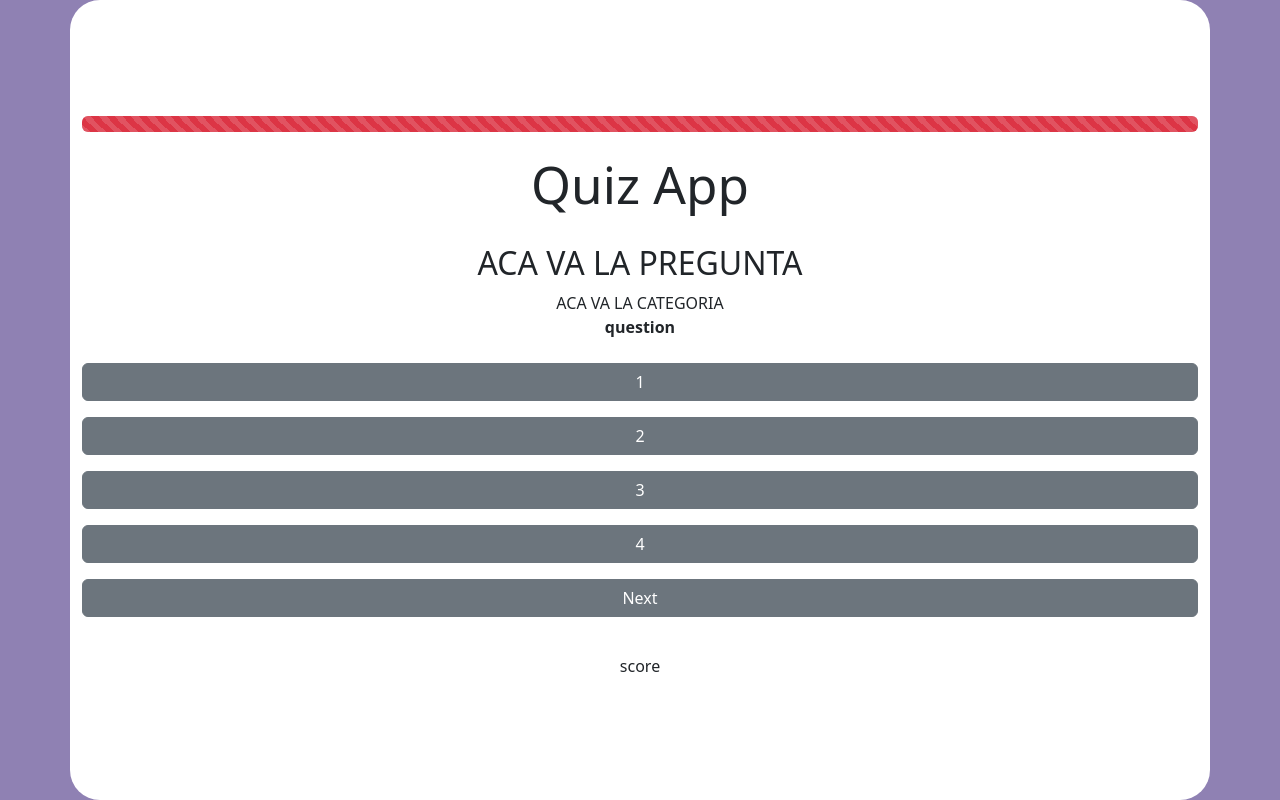
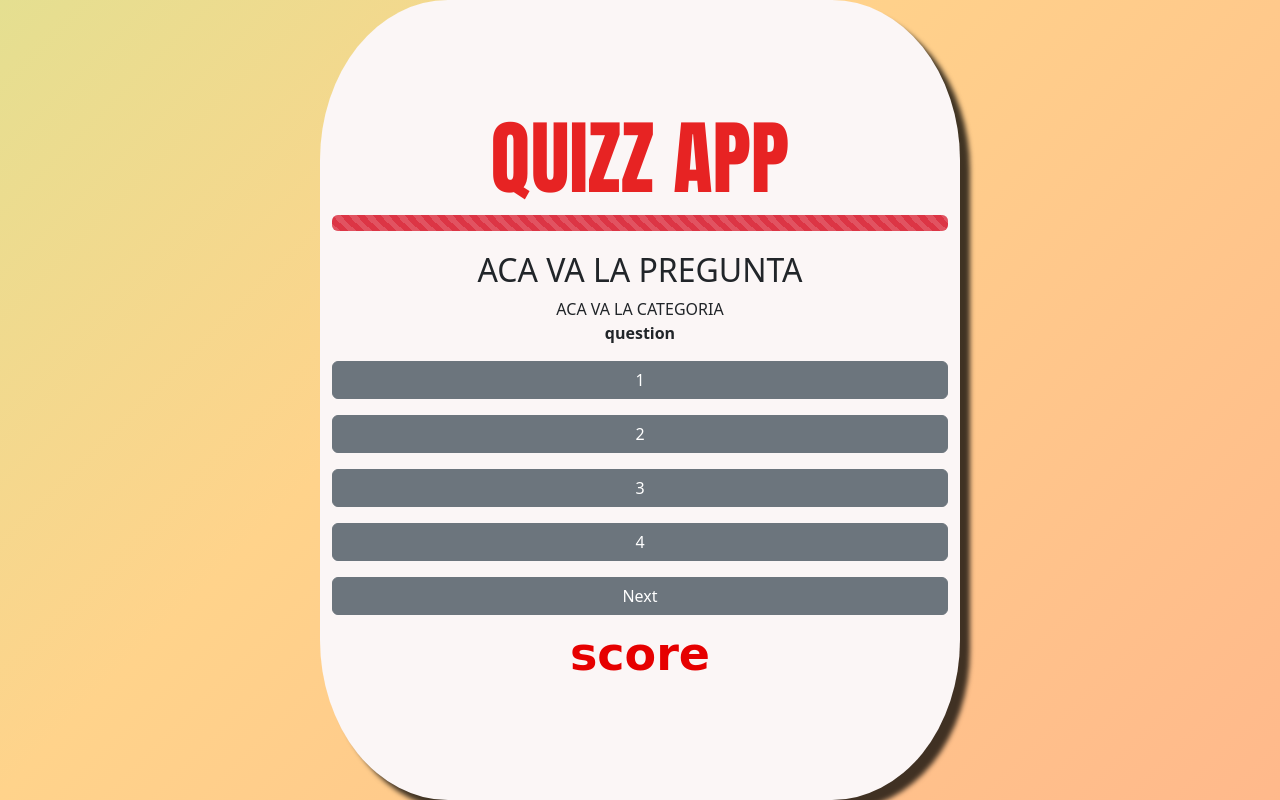
Before and after one commit to Lucas-Quiroga/quizz-app, a website built with Vite: page index.html in a window 1280 px wide. Built offline with nearby package versions, Linux system fonts and the light colour scheme; no server answers.

Commit message:
terminado

```diff
--- a/index.html
+++ b/index.html
@@ -12,28 +12,29 @@
 </head>
 
 <body>
-  <div class="container d-flex flex-column justify-content-center text-center vh-100" id="dad-conteinter">
-
-    <div id="timer" class="progress float-end mb-4" role="progressbar" aria-label="Timer" aria-valuenow="100"
+  <div class="container d-flex flex-column justify-content-center text-center" id="dad-conteinter"
+    style=" border-radius: 20%; height: 50rem; width: 40rem;">
+    <h1>Quizz App</h1>
+    <div id="timer" class="progress float-end mb-1" role="progressbar" aria-label="Timer" aria-valuenow="100"
       aria-valuemin="0" aria-valuemax="100">
       <div id="timer-text" class="progress-bar progress-bar-striped progress-bar-animated bg-danger float-end text-end"
         style="width: 100%"></div>
     </div>
-    <h1>Quiz App</h1>
-    <div id="question-container" class="my-4">
+
+    <div id="question-container" class="my-3">
       <h2 id="question">ACA VA LA PREGUNTA</h2>
       <span id="category">ACA VA LA CATEGORIA</span>
       <br>
       <b id="questionNumber">question</b>
     </div>
-    <div id="choices-container" class="d-flex flex-column gap-3">
-      <button class="btn btn-secondary">1</button>
-      <button class="btn btn-secondary">2</button>
-      <button class="btn btn-secondary">3</button>
-      <button class="btn btn-secondary">4</button>
+    <div id="choices-container" class="d-flex flex-column gap-3 mb-2">
+      <button class="btn btn-secondary btn-hover">1</button>
+      <button class="btn btn-secondary btn-hover">2</button>
+      <button class="btn btn-secondary btn-hover">3</button>
+      <button class="btn btn-secondary btn-hover">4</button>
     </div>
-    <button id="next-btn" class="btn btn-secondary my-3">Next</button>
-    <div id="score-container" class="mt-4">
+    <button id="next-btn" class="btn btn-secondary my-2 btn-hover">Next</button>
+    <div id="score-container" class="mt-1">
       <h6>score</h6>
     </div>
   </div>
--- a/preguntas.js
+++ b/preguntas.js
@@ -18,6 +18,7 @@ let puntuacionElemento;
 let respuestaSeleccionada;
 let juegoTerminado = false;
 let totalPreguntas;
+let siguientePreguntaState = true;
 
 // INICIAR EL JUEGO
 export async function iniciarJuego() {
@@ -32,7 +33,9 @@ export async function iniciarJuego() {
   mostrarOpciones(datos.results[indicePregunta]);
   questionNumberFunc(0);
   mostrarPuntaje();
-  siguienteBoton.addEventListener("click", siguientePregunta);
+  siguientePreguntaState
+    ? siguienteBoton.addEventListener("click", siguientePregunta)
+    : false;
 }
 
 function startTimer() {
@@ -86,31 +89,27 @@ function mostrarOpciones(preguntaActual) {
     ...preguntaActual.incorrect_answers,
     preguntaActual.correct_answer,
   ]);
+  siguienteBoton.classList.add("ocultar");
 
   todasOpciones.forEach((opcion) => {
     const boton = crearBotonOpcion(opcion);
     contenedorOpciones.appendChild(boton);
-    if (opcion === preguntaActual.correct_answer) {
+
     boton.onclick = () => {
       obtenerRespuesta(opcion);
+      if (opcion === preguntaActual.correct_answer) {
         boton.classList.add("btn", "btn-success");
         desactivarOpciones(contenedorOpciones);
-        opcionSeleccionada = true;
-      };
-      opcionSeleccionada = false;
       } else {
-      boton.onclick = () => {
-        obtenerRespuesta(opcion);
         boton.classList.add("btn", "btn-danger");
         desactivarOpciones(contenedorOpciones);
         mostrarRespuestaCorrecta(
           contenedorOpciones,
           preguntaActual.correct_answer
         );
+      }
       opcionSeleccionada = true;
     };
-      opcionSeleccionada = false;
-    }
   });
 }
 
@@ -119,6 +118,7 @@ function siguientePregunta() {
   if (!opcionSeleccionada) {
     return;
   }
+
   const preguntaActual = datos.results[indicePregunta];
   const respuestaUsuario = respuestaSeleccionada; // Obtener la respuesta seleccionada por el usuario
 
@@ -128,6 +128,8 @@ function siguientePregunta() {
   }
 
   indicePregunta++;
+
+  siguienteBoton.classList.add("btn-secondary");
 
   if (indicePregunta >= datos.results.length) {
     juegoTerminado = true;
@@ -163,8 +165,7 @@ function sumarPuntaje() {
 
 // ORDENAR LAS OPCIONES ALEATORIAMENTE
 function ordenarOpciones(array) {
-  const arrayLimpio = [...array];
-  return arrayLimpio.sort(() => Math.random() - 0.5);
+  return [...array].sort(() => Math.random() - 0.5);
 }
 
 // CREAR LOS BOTONES
@@ -172,12 +173,17 @@ function crearBotonOpcion(opcion) {
   const boton = document.createElement("button");
   boton.innerText = opcion;
   boton.classList.add("btn", "btn-primary", "mr-2");
+  boton.style.boxShadow = "0px 9px 7px 0px rgba(138,135,230,1)";
   return boton;
 }
 
 // AGARRAR LA RESPUESTA
 function obtenerRespuesta(opcion) {
   respuestaSeleccionada = opcion;
+
+  siguientePreguntaState = true;
+  siguienteBoton.classList.remove("ocultar");
+  siguienteBoton.classList.add("btn-secondary");
 }
 
 // DESACTIVAR OPCIONES
--- a/style.css
+++ b/style.css
@@ -29,12 +29,25 @@ body {
   place-items: center;
   min-width: 320px;
   min-height: 100vh;
-  background: #8f81b3;
+    background: linear-gradient(-45deg, #FF9A8B, #FFD38B, #A3FD9E, #80C1FF);
+    background-size: 400% 400%;
+    animation: gradientAnimation 15s ease infinite;
+
 }
 
 h1 {
-  font-size: 3.2em;
-  line-height: 1.1;
+
+font-family: Impact;
+font-size: 81px;
+letter-spacing: 0px;
+word-spacing: nullpx;
+color: #e72323;
+font-weight: normal;
+text-decoration: none;
+font-style: normal;
+font-variant: normal;
+text-transform: uppercase;
+
 }
 
 #app {
@@ -62,7 +75,7 @@ h1 {
 }
 
 .read-the-docs {
-  color: #888;
+  color: #e1cfcf;
 }
 
 button {
@@ -85,8 +98,46 @@ button:focus-visible {
 }
 
 #dad-conteinter{
-  background-color: white;
+  background-color: #fbf6f6;
   border-radius: 30px;
+  box-shadow: 10px 10px 5px 0px rgba(0,0,0,0.75);
+box-shadow: 10px 10px 5px 0px rgba(0,0,0,0.75);
+box-shadow: 10px 10px 5px 0px rgba(0,0,0,0.75);
+}
+
+/* .btn-hover:hover {
+  background-color: darkcyan;
+  color: #fff;
+  transition: background-color 0.3s ease, color 0.3s ease;
+} */
+
+#score-container h6{
+  font-family: 'Pacifico', cursive;
+font-size: 46px;
+letter-spacing: 0px;
+word-spacing: 0px;
+color: #e60000;
+font-weight: bold;
+text-decoration: none;
+font-style: normal;
+font-variant: normal;
+text-transform: none;
+}
+
+.ocultar {
+  display: none;
+}
+
+@keyframes gradientAnimation {
+  0% {
+    background-position: 0% 50%;
+  }
+  50% {
+    background-position: 100% 50%;
+  }
+  100% {
+    background-position: 0% 50%;
+  }
 }
 
 @media (prefers-color-scheme: light) {
```
Also changed, not shown: main.js (+0 -20 lines). Lines whose indentation alone changed are shown as unchanged.
